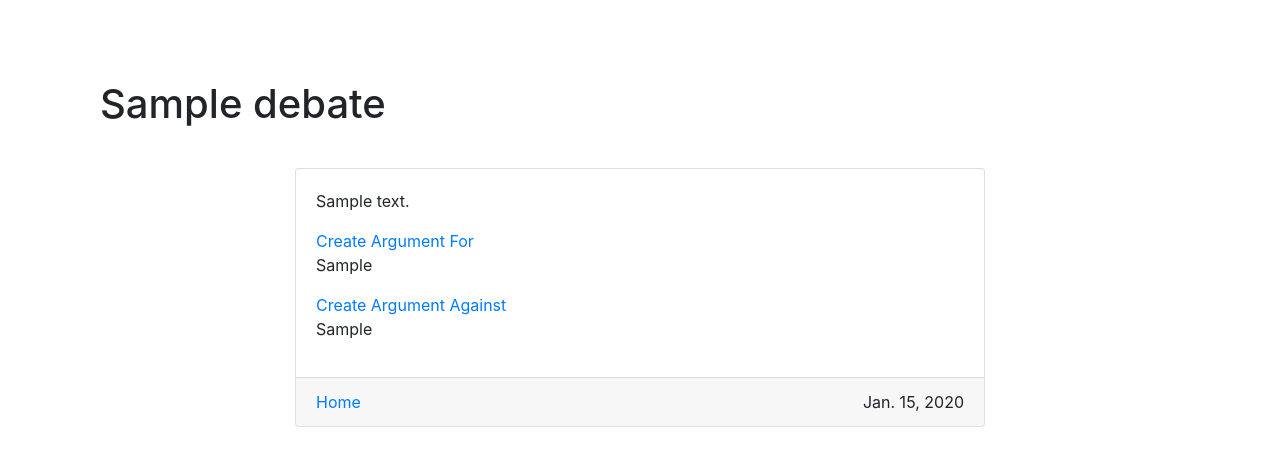
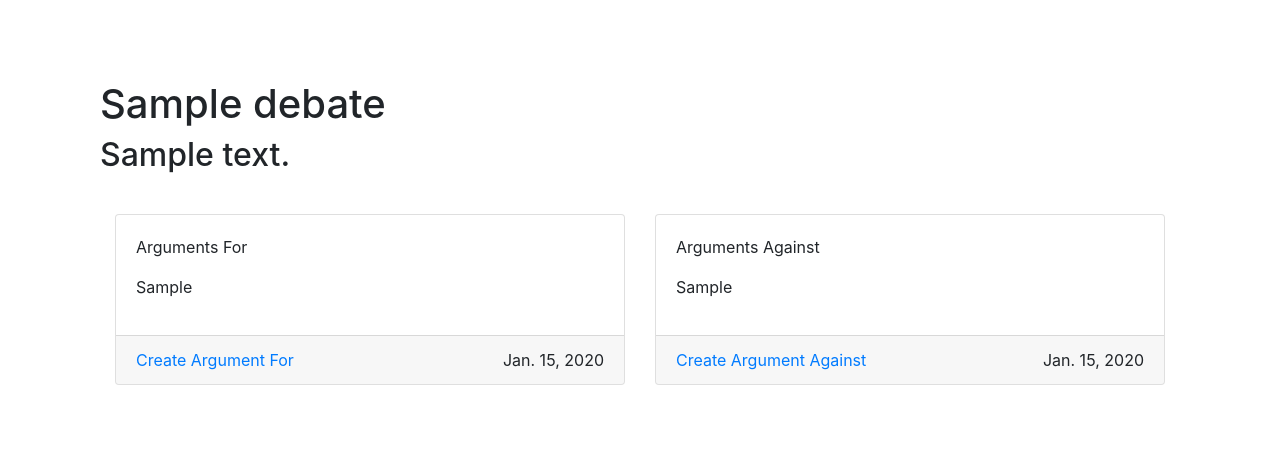
Before and after one commit to ztaylor2/productive-discussion, a Django app: page /debate/1 in a window 1280 px wide. Shown: the part 56-522 px from the top of the page. Run offline with Django 3.2, Linux system fonts and the light colour scheme; tables that the repository leaves empty hold one stand-in row (values such as "Sample post"); some libraries are stand-ins or nearby versions.

Commit message:
arguments for and against are now rendered side by side in view.

```diff
--- a/productivediscussion/debate/templates/debate/debate_detail.html
+++ b/productivediscussion/debate/templates/debate/debate_detail.html
@@ -3,15 +3,14 @@
 {% block body %}
 
     <h1 style="margin-top: 40px;">{{ object.title }}</h1>
+    <h2>{{ object.description }}</h2>
 
     <div class="container" style="margin-top: 40px;">
         <div class="row justify-content-center">
-            <div class="col-8">
+            <div class="col-6">
                 <div class="card">
                     <div class="card-body">
-                        <p class="card-text" style="white-space: pre-wrap;">{{ object.description }}</p>
-
-                        <a href="{% url 'debate_for_create' debate.pk %}">Create Argument For</a>
+                        <p class="card-text" style="white-space: pre-wrap;">Arguments For</p>
 
                         {% for argument in arguments_for %}
 
@@ -19,8 +18,17 @@
 
                         {% endfor %}
 
-                        <a href="{% url 'debate_against_create' debate.pk %}">Create Argument Against</a>
-
+                    </div>
+                    <div class="card-footer">
+                        <a href="{% url 'debate_for_create' debate.pk %}">Create Argument For</a>
+                        <div class="float-right">{{ object.publication_date|date }}</div>
+                    </div>
+                </div>
+            </div>
+            <div class="col-6">
+                <div class="card">
+                    <div class="card-body">
+                        <p class="card-text" style="white-space: pre-wrap;">Arguments Against</p>
 
                         {% for argument in arguments_against %}
 
@@ -30,7 +38,7 @@
 
                     </div>
                     <div class="card-footer">
-                        <a href="{% url 'home' %}">Home</a>
+                        <a href="{% url 'debate_against_create' debate.pk %}">Create Argument Against</a>
                         <div class="float-right">{{ object.publication_date|date }}</div>
                     </div>
                 </div>
```
